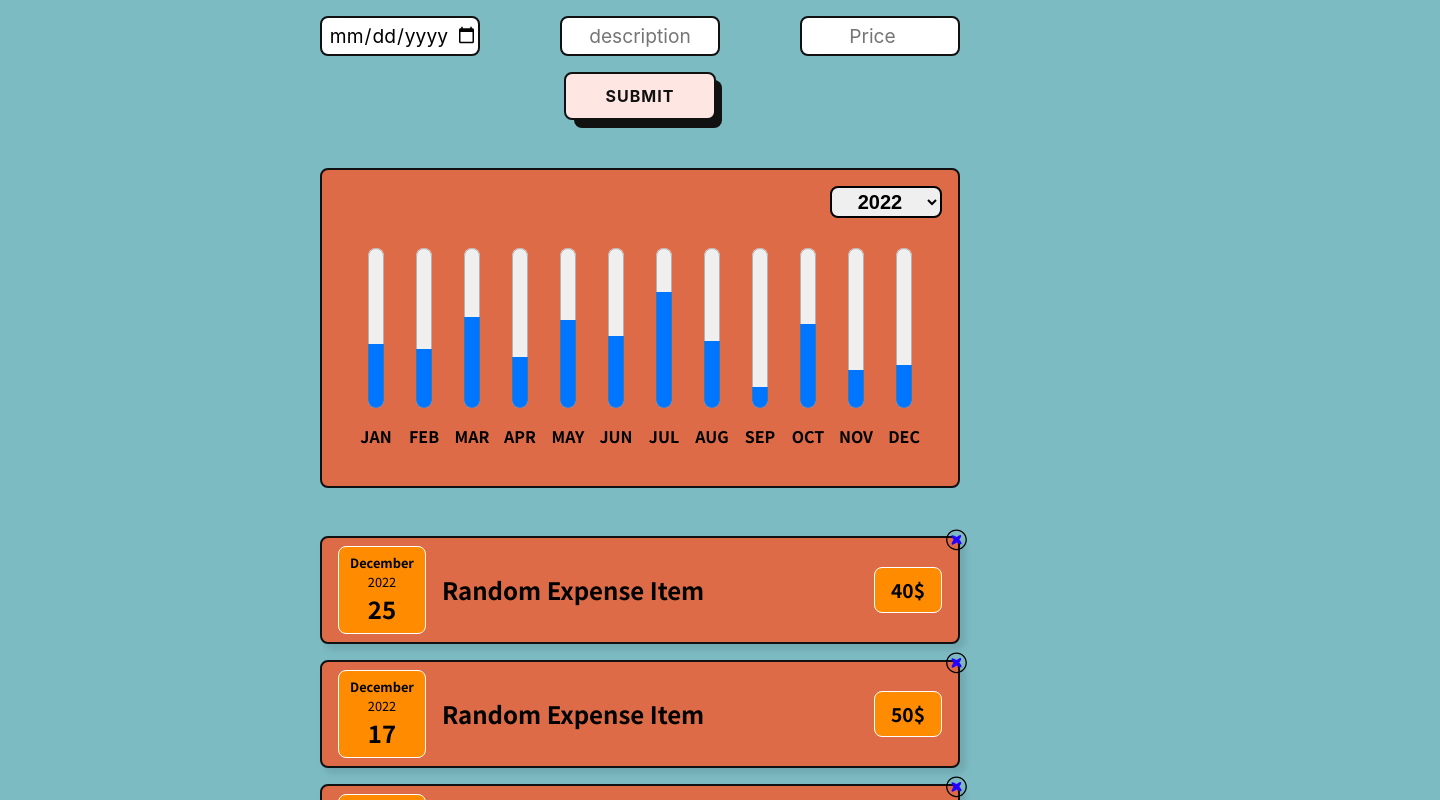
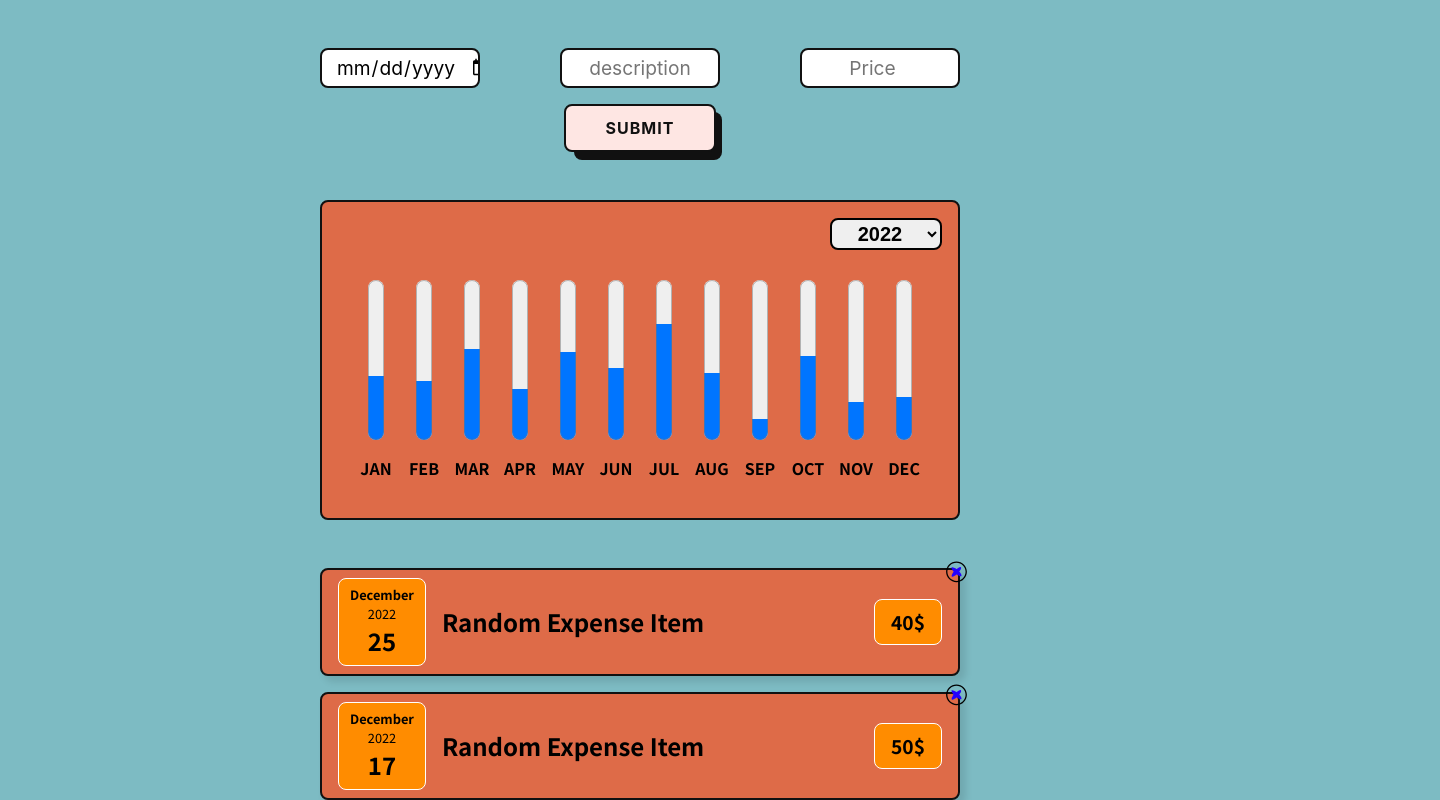
Before and after one commit to ameal-dev/expense-tracker, a React (Create React App) app: page / in a window 1280 px wide. Shown: the top 800 px of the page, 1440 px wide, since content can reach past the window. Built offline with nearby package versions, Linux system fonts and the light colour scheme.

Commit message:
added overview width & sticky inputform

```diff
--- a/src/components/ExpenseInputForm.css
+++ b/src/components/ExpenseInputForm.css
@@ -4,6 +4,10 @@
 	align-items: center;
 	flex-direction: column;
 	margin: 1rem;
+	position: sticky;
+	top: 0;
+	padding-top: 2rem;
+	z-index: 10;
 }
 
 form {
@@ -15,15 +19,31 @@ form {
 	width: 100%;
 }
 
+.input-shadow {
+	width: 100%;
+	height: 100%;
+	position: absolute;
+}
+
 input {
-	display: block;
+	display: flex;
+	max-width: 100%;
 	height: 2.5rem;
 	width: 10rem;
 	font-family: Inter, sans-serif;
 	font-size: 1.2rem;
+	position: relative;
 	text-align: center;
 	border: 2px solid #111;
 	border-radius: 0.5rem;
+	touch-action: manipulation;
+	user-select: none;
+	-webkit-user-select: none;
+}
+
+input:focus {
+	outline: none;
+	border: 3px solid black;
 }
 
 .input-label {
--- a/src/components/ExpenseInputForm.tsx
+++ b/src/components/ExpenseInputForm.tsx
@@ -55,6 +55,7 @@ const ExpenseInputForm: React.FC<ExpenseInputFormProps> = ({
 							value={input.date.toString()}
 							required
 						/>
+						<div className='input-shadow'></div>
 					</div>
 					<div className='input-label'>
 						<label htmlFor='description'></label>
@@ -66,6 +67,7 @@ const ExpenseInputForm: React.FC<ExpenseInputFormProps> = ({
 							value={input.description}
 							required
 						/>
+						<div className='input-shadow'></div>
 					</div>
 					<div className='input-label'>
 						<label htmlFor='price'></label>
@@ -77,6 +79,7 @@ const ExpenseInputForm: React.FC<ExpenseInputFormProps> = ({
 							onChange={handleChange}
 							required
 						/>
+						<div className='input-shadow'></div>
 					</div>
 				</div>
 				<div className='button-container'>
--- a/src/components/ExpensesOverview.css
+++ b/src/components/ExpensesOverview.css
@@ -4,6 +4,7 @@
 	justify-content: center;
 	align-items: center;
 	max-width: 100%;
+	width: 40rem;
 	color: white;
 	height: 20rem;
 	border: 2px solid #111;
--- a/src/index.css
+++ b/src/index.css
@@ -13,6 +13,7 @@ body {
 	background-color: #7dbbc3;
 	display: flex;
 	justify-content: center;
+	z-index: -2;
 }
 
 .App {
```
